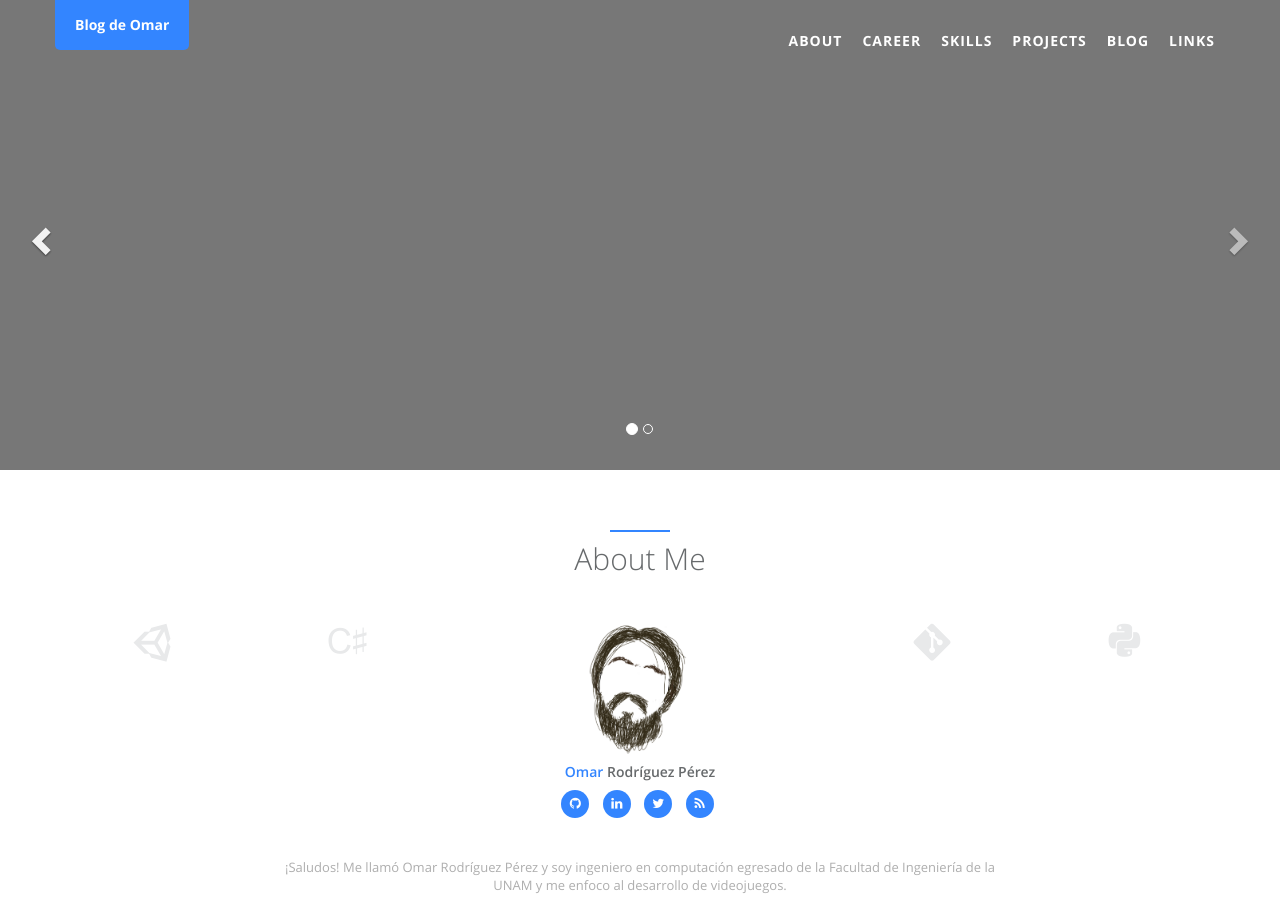
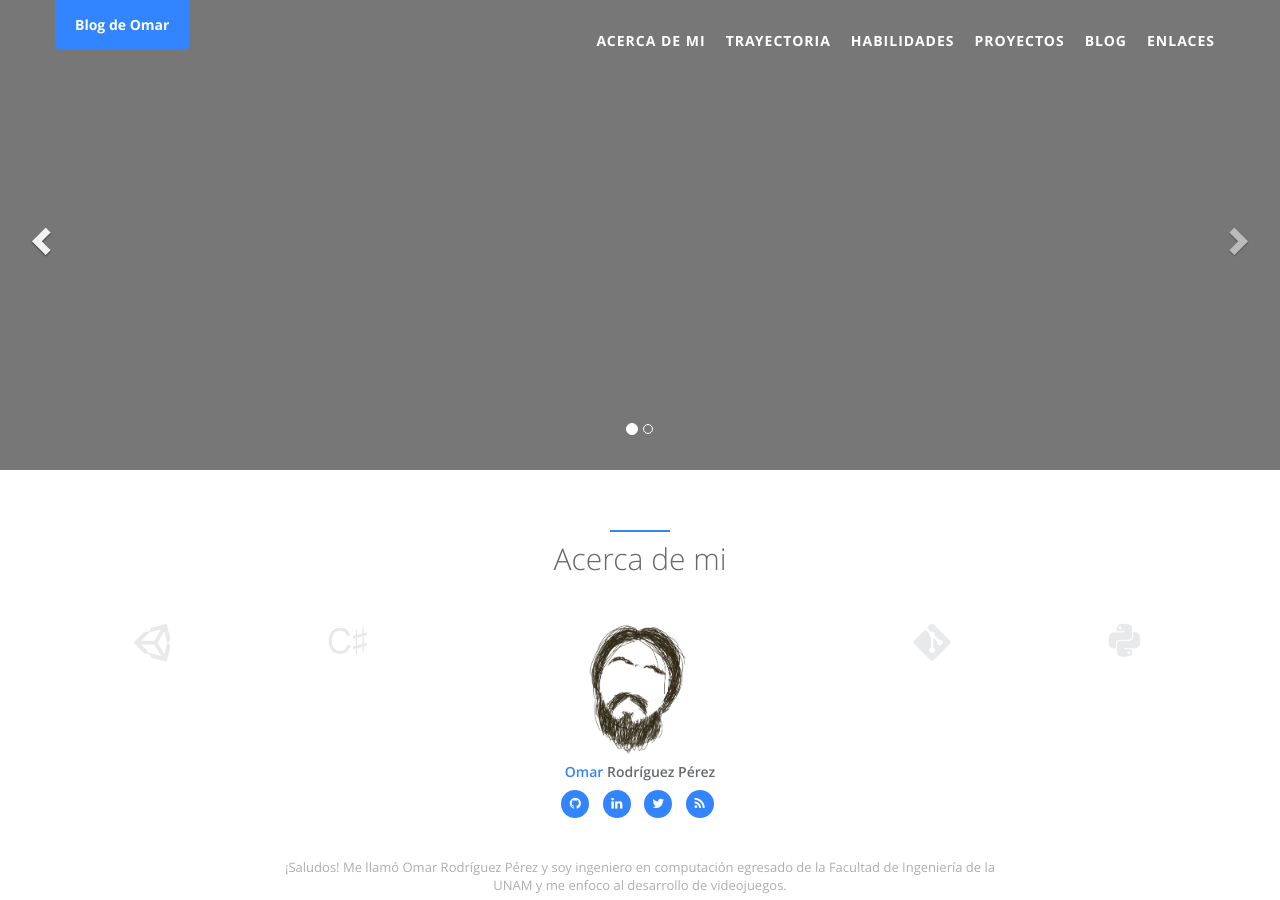
Before and after one commit to ohms064/oms064.github.io, a Jekyll site: the page built from index.html, in a window 1280 px wide and 900 px high. Built offline with Jekyll 4.4.1, drawn with Linux system fonts in a browser that asks for light colours.

Commit message:
Nuevos textos, nuevas imágenes.

```diff
--- a/_config.yml
+++ b/_config.yml
@@ -4,10 +4,10 @@
 title: Blog de Omar
 description: Blog de Omar Rodríguez Pérez.
 keywords: Omar,Github,GithubPages,Unity
-baseurl:  /oms064.github.io # if you have suburl as homepage like '/homepage', please change it to '/homepage' and your repo's name should be 'homepage'
+baseurl:  /homepage # if you have suburl as homepage like '/homepage', please change it to '/homepage' and your repo's name should be 'homepage'
 url: https://oms064.github.io/homepage  # url should be 'http://<github_username>.github.io/homepage' as before
 # url: http://127.0.0.1:4000
-img_path: /Jalpc/static/assets/img/blog  # url should be '/homepage/static/assets/img/blog' as before
+img_path: /homepage/static/assets/img/blog  # url should be '/homepage/static/assets/img/blog' as before
 
 # author -- index page "about me" section
 author:  # change following line to your infomation.
--- a/_data/index/banners.yml
+++ b/_data/index/banners.yml
@@ -2,8 +2,8 @@
 # Add items for each banner image in the carousel
 #
 # Images are expected to be located in `static/assets/img/`.
-- src: landing/header_one.jpg
+- src: landing/banner.png
   title: first banner image
 
-- src: landing/header_two.jpg
+- src: landing/banner_Editor.png
   title: second banner image
--- a/_data/landing.yml
+++ b/_data/landing.yml
@@ -2,25 +2,25 @@
 # custom following lines to edit your index page
 - id: about-me
   i18n: nav.about_me
-  name: About
+  name: Acerca de mi
   tpl: about.html
   css:
 
 - id: career
   i18n: nav.career
-  name: Career
+  name: Trayectoria
   tpl: career.html
   css: timeline
 
 - id: skills
   i18n: nav.skills
-  name: Skills
+  name: Habilidades
   tpl: skills.html
   css: team
 
 - id: projects
   i18n: nav.projects
-  name: Projects
+  name: Proyectos
   tpl: projects.html
   css: project
 
@@ -33,6 +33,6 @@
 
 - id: links
   i18n: nav.link
-  name: Links
+  name: Enlaces
   tpl: links.html
   css: contact
--- a/_includes/sections/about.html
+++ b/_includes/sections/about.html
@@ -2,7 +2,7 @@
     <div class="row m-b-lg">
         <div class="col-lg-12 text-center">
             <div class="navy-line"></div>
-            <h1><span data-i18n="about_me.about_me">About Me</span></h1>
+            <h1><span data-i18n="about_me.about_me">Acerca de mi</span></h1>
             <!-- <p>Donec sed odio dui. Etiam porta sem malesuada magna mollis euismod.</p> -->
         </div>
     </div>
```
Also changed, not shown: 2 other files.
